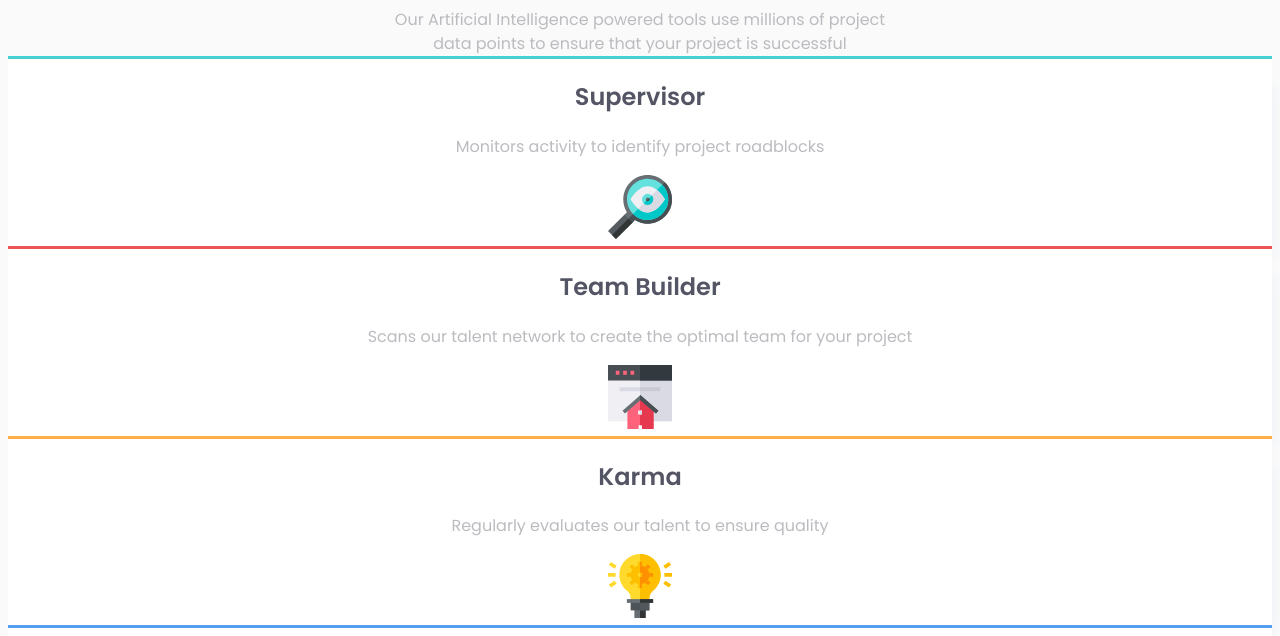
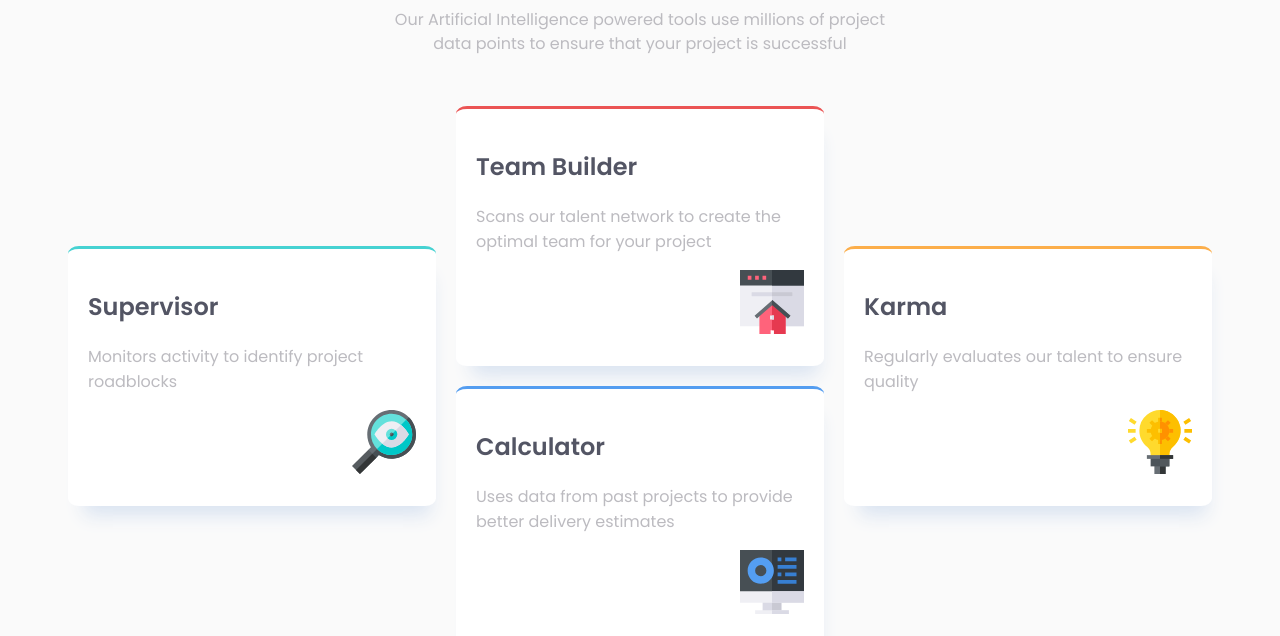
Before and after one commit to lenakroeker/frontend-mentor---project-1, a plain HTML site: page four-card-feature-section-master/four-card-feature-section-master/index.html in a window 1280 px wide. Shown: the part 164-800 px from the top of the page. Drawn offline with Linux system fonts and the light colour scheme; files whose address does not match are found by name.

Commit message:
Update index.html
finished project

```diff
--- a/four-card-feature-section-master/four-card-feature-section-master/index.html
+++ b/four-card-feature-section-master/four-card-feature-section-master/index.html
@@ -34,7 +34,17 @@
 	}
 
 	#cards {
+	padding:50px 0px 50px 0px;
 	display:grid;
+	width:100%;
+	grid-template-columns: 40px 2fr 2fr 2fr 40px;
+	grid-template-rows:120px 120px 120px 120px;
+	grid-gap:20px;
+	grid-template-areas:
+  ". . red . ."
+  ". green red yellow ."
+  ".green blue yellow ."
+  ". . blue . .";
 	}
 
 	.card{
@@ -42,26 +52,41 @@
 		-webkit-box-shadow: 5px 20px 18px -11px #d9e3f1;
 		-moz-box-shadow: 5px 20px 18px -11px #d9e3f1;
 		box-shadow: 5px 20px 18px -11px #d9e3f1;
+		padding:20px;
+		text-align:left;
+		border-radius:3%;
 	}
 
 	#green{
 		border-top: 3px solid #46d2d2;
+		grid-area:green;
+
 
 	}
 
 	#red{
 		border-top: 3px solid #eb5454;
+		grid-area:red;
 	}
 
 	#yellow{
 		border-top: 3px solid #fcae4a;
+		grid-area:yellow;
 	}
 	#blue{
 		border-top: 3px solid #549df0;
+		grid-area:blue;
 	}
 
 	p{
 		color:#bcbbc0;
+	}
+
+	img{
+
+	float:right;
+
+
 	}
 
     .attribution { font-size: 11px; text-align: center; }
@@ -106,7 +131,7 @@
   <footer>
     <p class="attribution">
       Challenge by <a href="https://www.frontendmentor.io?ref=challenge" target="_blank">Frontend Mentor</a>.
-      Coded by <a href="#">Your Name Here</a>.
+      Coded by <a href="#">Lena Kroeker</a>.
     </p>
   </footer>
 </body>
```
